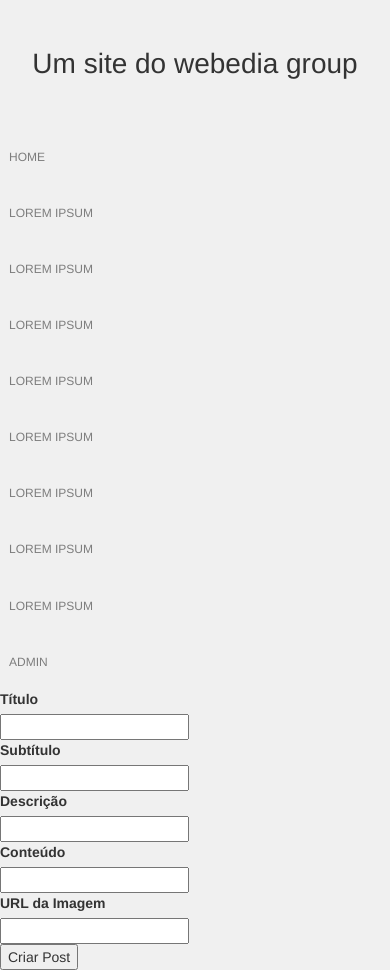
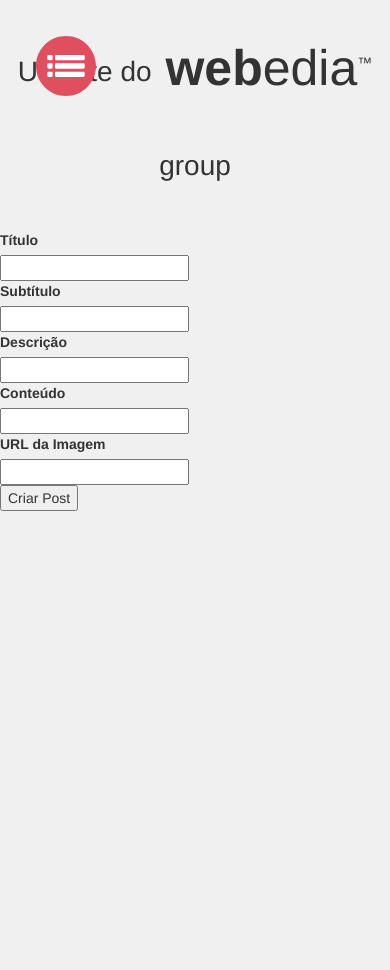
Before and after one commit to jpklzm/webedia-jeanmenezes, a Preact app in the folder front-end/: page /admin in a window 390 px wide. After the commit the page ends 844 px from the top, so only its background shows below. Built offline with nearby package versions, Linux system fonts and the light colour scheme; some packages are replaced by stand-ins of ours.

Commit message:
Add push menu for mobile width

```diff
--- a/front-end/package.json
+++ b/front-end/package.json
@@ -52,6 +52,7 @@
     "preact": "^8.1.0",
     "preact-compat": "^3.16.0",
     "react": "^15.5.4",
+    "react-burger-menu": "^2.1.4",
     "react-dom": "^15.5.4",
     "react-router-dom": "^4.1.1"
   },
--- a/front-end/src/components/admin/Admin.js
+++ b/front-end/src/components/admin/Admin.js
@@ -2,14 +2,21 @@
 
 import Menu from '../home/menu/Menu';
 import Create from './create/Create';
+import PushMenu from '../home/pushMenu/PushMenu';
 
 import styles from './styles.scss';
 
 const Home = () => (
   <div className={styles.container}>
-    <h1 className={styles.h1}>Um site do webedia group</h1>
-    <Menu />
-    <Create />
+    {window.innerWidth <= 879 ? <PushMenu /> : null}
+    <div id="page-wrap">
+      <h1 className={styles.h1}>
+        Um site do
+        <span className={styles.logo}> <strong>web</strong>edia</span><span className={styles.tm}>™</span> group
+      </h1>
+      {window.innerWidth >= 880 ? <Menu /> : null}
+      <Create />
+    </div>
   </div>
 );
 
--- a/front-end/src/components/admin/styles.scss
+++ b/front-end/src/components/admin/styles.scss
@@ -6,6 +6,20 @@
   text-align: center;
   vertical-align: middle;
   line-height: 90px;
+  font-weight: 300;
+}
+
+.tm{
+  font-size: 15px;
+  position: relative;
+  bottom: 13px;
+}
+
+.logo {
+  font-size: 50px;
+  font-weight: 300;
+  position: relative;
+  top: 4px;
 }
 
 .navbar {
--- a/front-end/src/components/home/Home.js
+++ b/front-end/src/components/home/Home.js
@@ -2,14 +2,21 @@
 
 import Menu from './menu/Menu';
 import Blog from './blog/Blog';
+import PushMenu from './pushMenu/PushMenu';
 
 import styles from './styles.scss';
 
 const Home = () => (
   <div className={styles.container}>
-    <h1 className={styles.h1}>Um site do <span className={styles.logo}><strong>web</strong>edia</span><span className={styles.tm}>™</span> group</h1>
-    <Menu />
-    <Blog />
+    {window.innerWidth <= 879 ? <PushMenu /> : null}
+    <div id="page-wrap">
+      <h1 className={styles.h1}>
+        Um site do
+        <span className={styles.logo}> <strong>web</strong>edia</span><span className={styles.tm}>™</span> group
+      </h1>
+      {window.innerWidth >= 880 ? <Menu /> : null}
+      <Blog />
+    </div>
   </div>
 );
 
--- a/front-end/src/components/home/menu/Menu.js
+++ b/front-end/src/components/home/menu/Menu.js
@@ -7,7 +7,7 @@
   render() {
     return (
       <nav className="navbar navbar-default" role="navigation">
-        <div className="container">
+        <div className={window.innerWidth >= 992 ? 'container' : styles.container}>
           <ul className="nav nav-justified">
             <li className={styles.menuItem}><Link to="/" className={styles.menuText}>Home</Link></li>
             <li className={styles.menuItem}><a href="#" className={styles.menuText}>Lorem Ipsum</a></li>
--- a/front-end/src/components/home/menu/styles.scss
+++ b/front-end/src/components/home/menu/styles.scss
@@ -8,3 +8,14 @@
   color: #7d7d7d;
   text-transform: uppercase;
 }
+
+
+@media (max-width: 880px) {
+  .container {
+    margin-left: -15px;
+  }
+}
+
+/* 992 quebra o navbar botar margin left -15
+
+880 quebrar denovo, colocar menu mobile. */
--- /dev/null
+++ b/front-end/src/components/home/pushMenu/PushMenu.js
@@ -0,0 +1,57 @@
+import React, { Component } from 'react';
+import { push as Menu } from 'react-burger-menu';
+import { Link } from 'react-router-dom';
+import styles from './styles.scss';
+
+const menuStyles = {
+  bmBurgerButton: {
+    position: 'absolute',
+    width: '60px',
+    height: '60px',
+    left: '36px',
+    top: '36px',
+  },
+  bmCrossButton: {
+    height: '24px',
+    width: '24px',
+  },
+  bmCross: {
+    background: '#bdc3c7',
+  },
+  bmMenu: {
+    background: '#f0f0f0',
+    padding: '2.5em 1.5em 0',
+    fontSize: '1.15em',
+  },
+  bmMorphShape: {
+    fill: '#f0f0f0',
+  },
+  bmItemList: {
+    color: '#fe783b',
+    padding: '0.8em',
+  },
+  bmOverlay: {
+    background: 'rgba(0, 0, 0, 0.3)',
+  },
+};
+
+class PushMenu extends Component {
+  render() {
+    return (
+      <Menu styles={menuStyles} pageWrapId={'page-wrap'} customBurgerIcon={<img src="./src/assets/menu.svg" />}>
+        <Link to="/" className={styles.menuText}>Home</Link>
+        <a href="#" className={styles.menuText}>Lorem Ipsum</a>
+        <a href="#" className={styles.menuText}>Lorem Ipsum</a>
+        <a href="#" className={styles.menuText}>Lorem Ipsum</a>
+        <a href="#" className={styles.menuText}>Lorem Ipsum</a>
+        <a href="#" className={styles.menuText}>Lorem Ipsum</a>
+        <a href="#" className={styles.menuText}>Lorem Ipsum</a>
+        <a href="#" className={styles.menuText}>Lorem Ipsum</a>
+        <a href="#" className={styles.menuText}>Lorem Ipsum</a>
+        <Link to="/admin" className={styles.menuText}>Admin</Link>
+      </Menu>
+    );
+  }
+}
+
+export default PushMenu;
--- /dev/null
+++ b/front-end/src/components/home/pushMenu/styles.scss
@@ -0,0 +1,4 @@
+.menuText {
+  color: #fe783b;
+  text-transform: uppercase;
+}
```
Also changed, not shown: front-end/src/assets/menu.svg (added), 1 other file.
